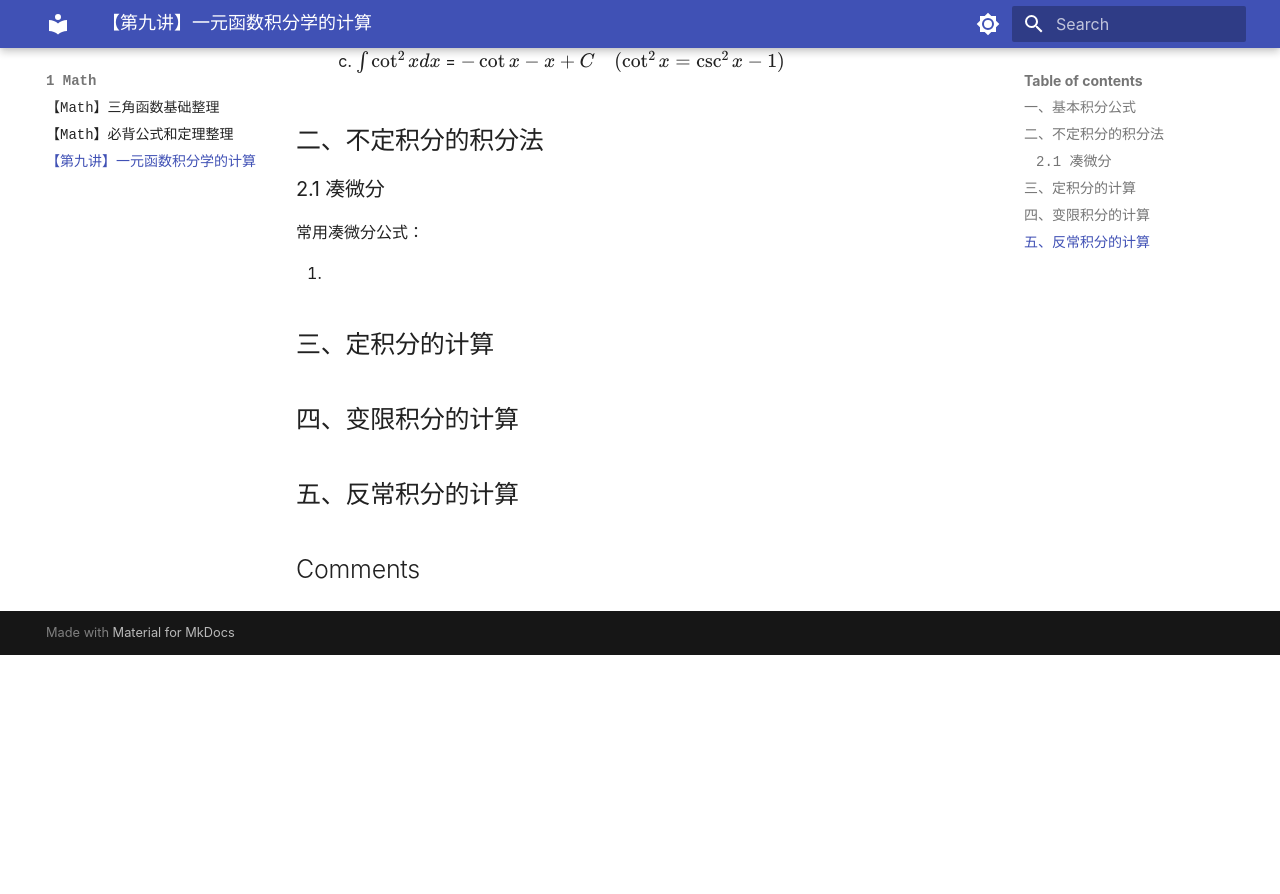
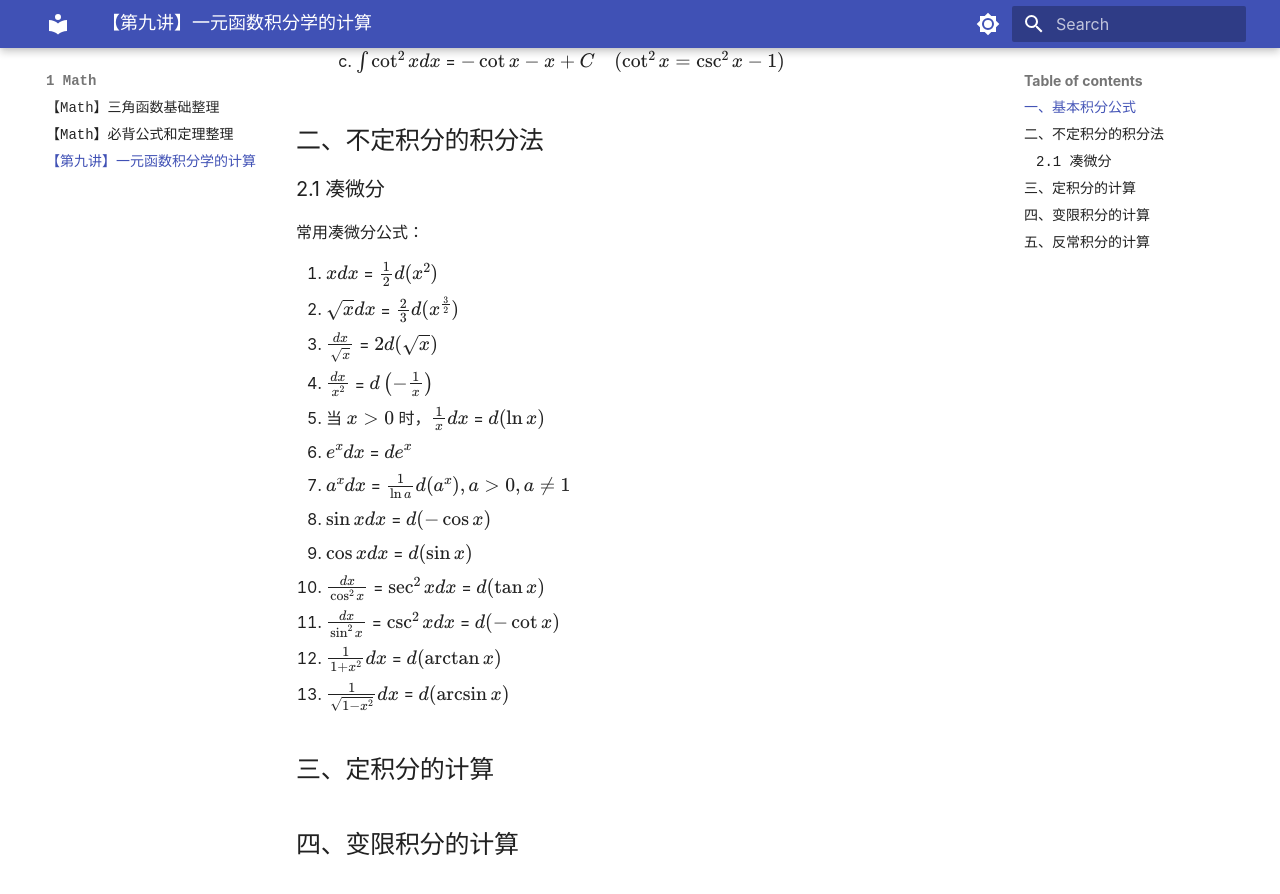
Before and after one commit to syiooo/syiooo.github.io, an MkDocs documentation site: the page built from docs/1_Math/【第九讲】一元函数积分学的计算.md, in a window 1280 px wide and 900 px high, scrolled down 1469 px. Shown: the top 894 px of the window. Built offline with MkDocs 1.6.1 and Material for MkDocs 9.7.7, drawn with Linux system fonts in a browser that asks for light colours; comment, search, counter and statistics services are not loaded; before the commit the page ends 2124 px from its top, so only the background shows below that.

Commit message:
修改第九讲部分

```diff
--- a/docs/1_Math/【第九讲】一元函数积分学的计算.md
+++ b/docs/1_Math/【第九讲】一元函数积分学的计算.md
@@ -59,7 +59,20 @@ $$
 
 常用凑微分公式：
 
-1.
+1. $xdx$ = $\frac{1}{2} d(x^{2})$
+2. $\sqrt{ x }dx$ = $\frac{2}{3} d(x^{\frac{3}{2}})$
+3. $\frac{dx}{\sqrt{ x }}$ = $2d(\sqrt{ x })$
+4. $\frac{dx}{x^{2}}$ = $d\left( -\frac{1}{x} \right)$
+5. 当 $x>0$ 时，$\frac{1}{x}dx$ = $d(\ln x)$
+6. $e^xdx$ = $de^x$
+7. $a^xdx$ = $\frac{1}{\ln a}d(a^x),a>0,a\neq 1$
+8. $\sin xdx$ = $d(-\cos x)$
+9. $\cos xdx$ = $d(\sin x)$
+10. $\frac{dx}{\cos ^{2}x}$ = $\sec ^{2}x dx$ = $d(\tan x)$
+11. $\frac{dx}{\sin ^{2}x}$ = $\csc ^{2}xdx$ = $d(-\cot x)$
+12. $\frac{1}{1+x^{2}}dx$ = $d(\arctan x)$
+13. $\frac{1}{\sqrt{ 1-x^{2} }}dx$ = $d(\arcsin x)$
+
 
 ## 三、定积分的计算
 
```
Also changed, not shown: docs/1_Math/【Math】三角函数基础整理.md (+1 -1 lines), docs/.obsidian/community-plugins.json, docs/.obsidian/plugins/obsidian-latex-suite/data.json (deleted), docs/.obsidian/workspace.json.
